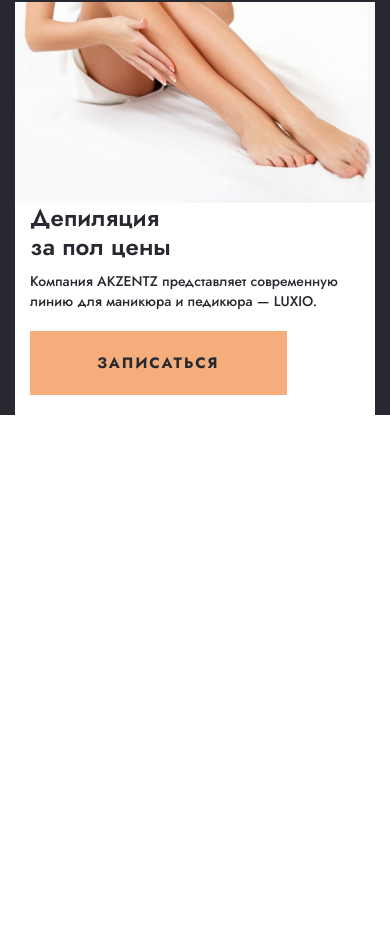
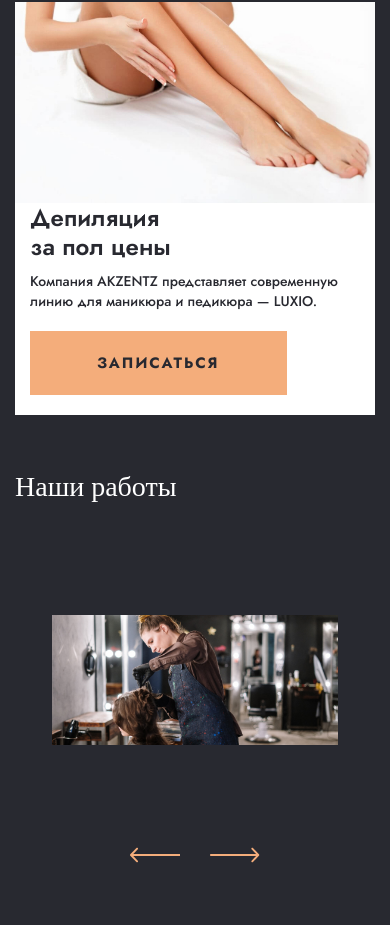
Before and after one commit to OlegRkv/Noemi, a website: page app/index.html in a window 390 px wide. Shown: the part 5311-6236 px from the top of the page. Before the commit the page ends 5726 px from the top, so only its background shows below. Drawn offline with nearby package versions, Linux system fonts and the light colour scheme; files that its build step writes are made by us from their sources.

Commit message:
responsive works

```diff
--- a/app/index.html
+++ b/app/index.html
@@ -315,7 +315,7 @@
       </div>
     </section>
 
-    <!-- <section class="works">
+    <section class="works">
       <div class="container">
         <h2 class="title works__title">Наши работы</h2>
       </div>
@@ -335,7 +335,7 @@
           <img class="works__img works__img--9" src="images/works/img9.jpg" alt="Фото работы">
         </div>
       </div>
-    </section> -->
+    </section>
 
    <!--  <div class="bottom">
       <section class="register">
--- a/app/js/main.js
+++ b/app/js/main.js
@@ -1,4 +1,5 @@
 $(function () {
+  /* Slick slider */
   $('.popular__list').slick({
     prevArrow: '<button type="button" class="slick-prev"><img src="images/icons/arrow-left.svg" alt="предыдущий слайд"></button>',
     nextArrow: '<button type="button" class="slick-next"><img src="images/icons/arrow-right.svg" alt="следующий слайд слайд"></button>',
@@ -41,8 +42,36 @@ $(function () {
     slidesToShow: 2
   });
 
+
+
+/* Mobile menu */
   $('.menu__burger').on('click', function(){
     $('.menu__burger').toggleClass('menu__burger--active');
     $('.menu__wrapper').toggleClass('menu__wrapper--active');
   });
+
+  /* Delete grid wrapper (section works) */
+  if ($(window).width() <= 576) {
+    $('.works__img').unwrap();
+  }
+
+  $('.works__list').slick({
+    prevArrow: '<button type="button" class="slick-prev"><img src="images/icons/arrow-left.svg" alt="предыдущий слайд"></button>',
+    nextArrow: '<button type="button" class="slick-next"><img src="images/icons/arrow-right.svg" alt="следующий слайд слайд"></button>',
+    responsive: [
+      {
+        breakpoint: 9999,
+        settings: "unslick"
+      },
+      {
+        breakpoint :576.9,
+        settings: {
+          slidesToShow: 1,
+          slidesToScroll: 1,
+          dots: false,
+          arrows: true
+        }
+      }
+    ]
+  });
 });
--- a/app/scss/modules/_works.scss
+++ b/app/scss/modules/_works.scss
@@ -1,14 +1,55 @@
 .works {
   padding-top: 50px;
+  padding-bottom: 100px;
   background-color: $rich-black;
 
   &__title {
     margin-bottom: 70px;
+
+    @media (max-width: 576px) {
+      margin-bottom: 30px;
+      font-size: 28px;
+      line-height: 40px;
+    }
   }
 
   &__list {
     display: flex;
     height: 74vw;
+
+    @media (max-width: 576px) {
+      display: block;
+      width: 290px;
+      height: 290px;
+      margin: 0 auto;
+
+      .works__img {
+        margin: 0 2px;
+        width: 290px;
+        height: 290px;
+        object-fit: contain;
+      }
+
+      .slick-arrow {
+        width: 50px;
+        top: auto;
+        bottom: -40px;
+
+        &::before {
+          display: none;
+        }
+      }
+
+      .slick-prev {
+        left: 50%;
+        transform: translateX(-65px);
+      }
+
+      .slick-next {
+        right: 50%;
+        transform: translateX(65px);
+      }
+    }
   }
 
    &__wrapper-1 {
```
Also changed, not shown: app/js/main.min.js.
